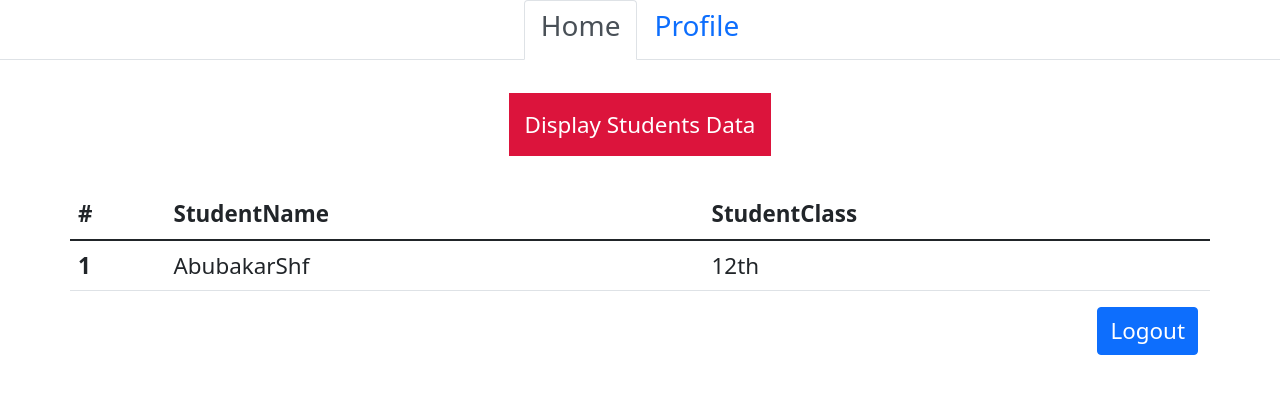
After one commit to AbubakarShf/jwt-auth-django, a Django app: template auth_app/templates/studentBeautify.html in a window 1280 px wide. The commit adds this page. Shown: the top 394 px of the page. Run offline with Django 3.2, Linux system fonts and the light colour scheme; the template is opened without the code that fills it, so the values that code supplies are empty.

Commit message:
UI-Updated

```diff
--- /dev/null
+++ b/auth_app/templates/studentBeautify.html
@@ -0,0 +1,182 @@
+<!doctype html>
+<html lang="en">
+
+<head>
+    <!-- Required meta tags -->
+    <meta charset="utf-8">
+    <meta name="viewport" content="width=device-width, initial-scale=1">
+
+    <!-- Bootstrap CSS -->
+    <link href="https://cdn.jsdelivr.net/npm/bootstrap@5.1.3/dist/css/bootstrap.min.css" rel="stylesheet" integrity="sha384-1BmE4kWBq78iYhFldvKuhfTAU6auU8tT94WrHftjDbrCEXSU1oBoqyl2QvZ6jIW3" crossorigin="anonymous">
+    <script src="https://cdn.jsdelivr.net/npm/bootstrap@5.1.3/dist/js/bootstrap.bundle.min.js" integrity="sha384-ka7Sk0Gln4gmtz2MlQnikT1wXgYsOg+OMhuP+IlRH9sENBO0LRn5q+8nbTov4+1p" crossorigin="anonymous"></script>
+
+    <!-- Ajax -->
+    <script src="https://ajax.googleapis.com/ajax/libs/jquery/3.5.1/jquery.min.js"></script>
+
+    <title>Student Data</title>
+</head>
+<style>
+    .LabelBgColor {
+        background-color: crimson;
+        color: white;
+        font-size: larger;
+    }
+
+    .mv-right {
+        float: right !important;
+    }
+
+    .font-md {
+        font-size: 1.4rem !important;
+    }
+
+    .font-sm {
+        font-size: 1.2rem !important;
+    }
+</style>
+
+<body>
+    <ul class="nav nav-tabs d-flex justify-content-center" id="myTab" role="tablist">
+        <li class="nav-item" role="presentation">
+            <button class="nav-link active" id="home-tab" data-bs-toggle="tab" data-bs-target="#home" type="button" role="tab" aria-controls="home" aria-selected="true"><h3>Home</h3></button>
+        </li>
+        <li class="nav-item" role="presentation">
+            <button class="nav-link" id="profile-tab" data-bs-toggle="tab" data-bs-target="#profile" type="button" role="tab" aria-controls="profile" aria-selected="false"><h3>Profile</h3></button>
+        </li>
+    </ul>
+    <div class="tab-content" id="myTabContent">
+        <div class="tab-pane fade show active" id="home" role="tabpanel" aria-labelledby="home-tab">
+            <div class="labelStudent mb-5">
+                <div class="container text-center mt-5">
+                    <div class="d-inline p-3 font-md LabelBgColor Heading">
+                        Display Students Data
+                    </div>
+                </div>
+            </div>
+            <table class="table container table-hover font-md">
+                <thead>
+                    <tr>
+                        <th scope="col">#</th>
+                        <th scope="col">StudentName</th>
+                        <th scope="col">StudentClass</th>
+                    </tr>
+                </thead>
+                <tbody>
+                    <tr>
+                        <th scope="row">1</th>
+                        <td>AbubakarShf</td>
+                        <td>12th</td>
+                    </tr>
+
+                </tbody>
+            </table>
+        </div>
+        <div class="tab-pane fade" id="profile" role="tabpanel" aria-labelledby="profile-tab">
+            <!-- Input Tab -->
+            <div class="labelStudent mb-5">
+                <div class="container text-center mt-5">
+                    <div class="d-inline p-3 LabelBgColor Heading font-md">Insert Students Data</div>
+                </div>
+                <div class="container mt-5 font-md">
+                    <div class="form-group">
+                        <label for="StudentName" class="mb-2">Student Name:</label>
+                        <br>
+                        <input type="text" class="form-control font-sm" id="StudentName" placeholder="StudentName" />
+                    </div>
+                    <br>
+                    <div class="form-group">
+                        <label for="pwd" class="mb-2">Password:</label>
+                        <br>
+                        <input type="text" class="form-control font-sm" id="StudentPassword" placeholder="StudentPassword" />
+                    </div>
+                    <br>
+                    <div class="form-group">
+                        <label for="StudentClass" class="mb-2">Student Class:</label>
+                        <br>
+                        <input type="text" class="form-control font-sm" id="StudentClass" placeholder="StudentClass" />
+                    </div>
+                    <br>
+                    <button id="btn_Insert" class="btn btn-outline-info font-md">Insert</button>
+                </div>
+            </div>
+        </div>
+        <div class="container">
+            <form action="/logout" method="POST">
+                {% csrf_token %}
+                <input type="submit" value="Logout" class="btn btn-primary mv-right font-md" />
+            </form>
+        </div>
+
+</body>
+<script>
+    function getCookie(cname) {
+        let name = cname + "=";
+        let decodedCookie = decodeURIComponent(document.cookie);
+        let ca = decodedCookie.split(";");
+        for (let i = 0; i < ca.length; i++) {
+            let c = ca[i];
+            while (c.charAt(0) == " ") {
+                c = c.substring(1);
+            }
+            if (c.indexOf(name) == 0) {
+                return c.substring(name.length, c.length);
+            }
+        }
+        return "";
+    }
+
+    function PostData() {
+        var body = {
+            StudentName: $("#StudentName").val(),
+            StudentPassword: $("#StudentPassword").val(),
+            StudentClass: $("#StudentClass").val(),
+        };
+        token = getCookie("Access_Token");
+
+
+        $.ajax({
+            url: "http://127.0.0.1:8000/api/student",
+            type: "POST",
+            data: body,
+            dataType: "application/json",
+            beforeSend: function(xhr) {
+                xhr.setRequestHeader("Authorization", token);
+            },
+
+            success: function(data) {
+                console.log(data);
+                // $("body").append(JSON.stringify(data));
+            },
+            error: function(jqXHR, textStatus, errorThrown) {
+                console.log(jqXHR.responseText);
+                // console.log(jqXHR.textStatus.responseText);
+            },
+        });
+
+        function getData() {
+            token = getCookie("Access_Token");
+            $.ajax({
+                url: "http://127.0.0.1:8000/api/student",
+                type: "GET",
+                beforeSend: function(xhr) {
+                    xhr.setRequestHeader("Authorization", token);
+                },
+
+                success: function(data) {
+                    $("body").append(JSON.stringify(data));
+                },
+                error: function(jqXHR, textStatus, errorThrown) {
+                    console.log(jqXHR.status);
+                    console.log(jqXHR.textStatus);
+                },
+                dataType: "json",
+            });
+        }
+        getData();
+        $("#btn_Insert").on("click", function() {
+            PostData();
+        });
+    }
+</script>
+
+</html>
--- a/auth_app/views.py
+++ b/auth_app/views.py
@@ -37,7 +37,7 @@ class Login(APIView):
                 'Access_Token': request.COOKIES['Access_Token'],
                 'logged_in': request.COOKIES.get('logged_in'),
             }
-            return render(request, 'abc.html', context)
+            return render(request, 'studentBeautify.html', context)
         else:
             return render(request, 'login.html')
 
@@ -55,7 +55,7 @@ class Login(APIView):
 
 
         refresh = RefreshToken.for_user(user)
-        response=render(request,'abc.html')
+        response=render(request,'studentBeautify.html')
         response.set_cookie('Access_Token',str(refresh.access_token))
         response.set_cookie('logged_in', True)
         return response
```
Also changed, not shown: auth_app/templates/student.html (renamed from auth_app/templates/abc.html, +1 -8 lines), auth_app/templates/student_input.html (deleted, +0 -44 lines), auth_app/templates/students.html (deleted, +0 -56 lines), db.sqlite3.
